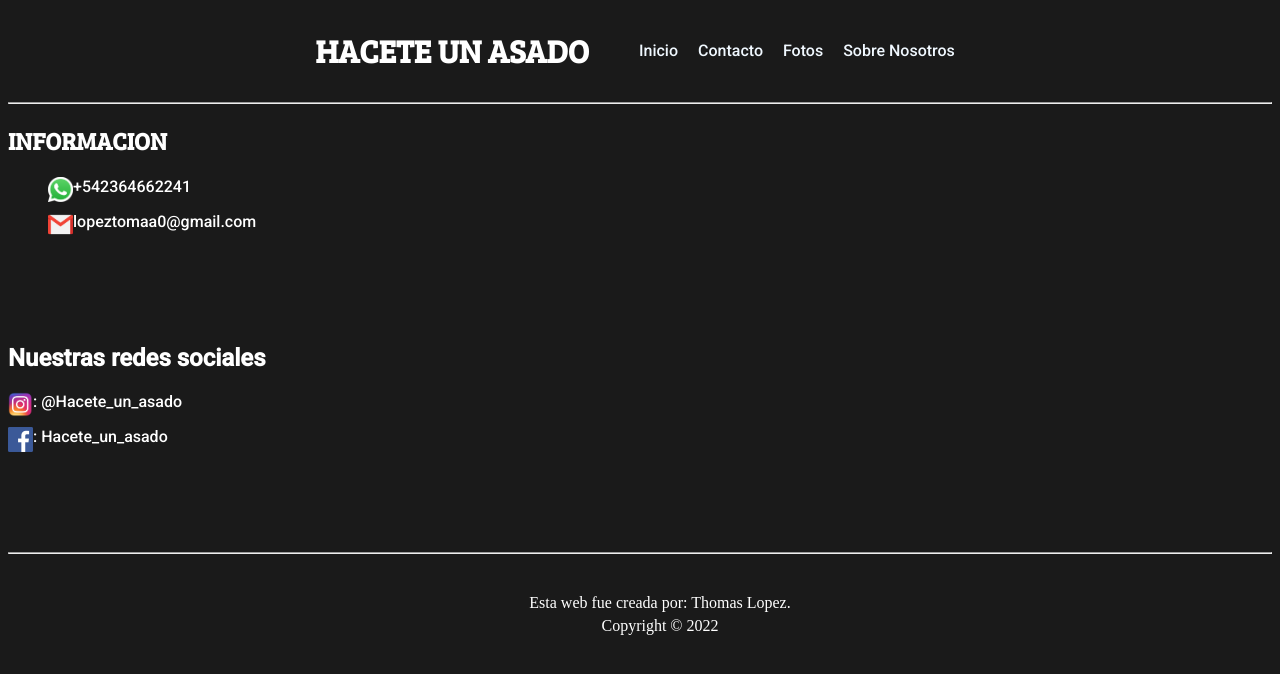
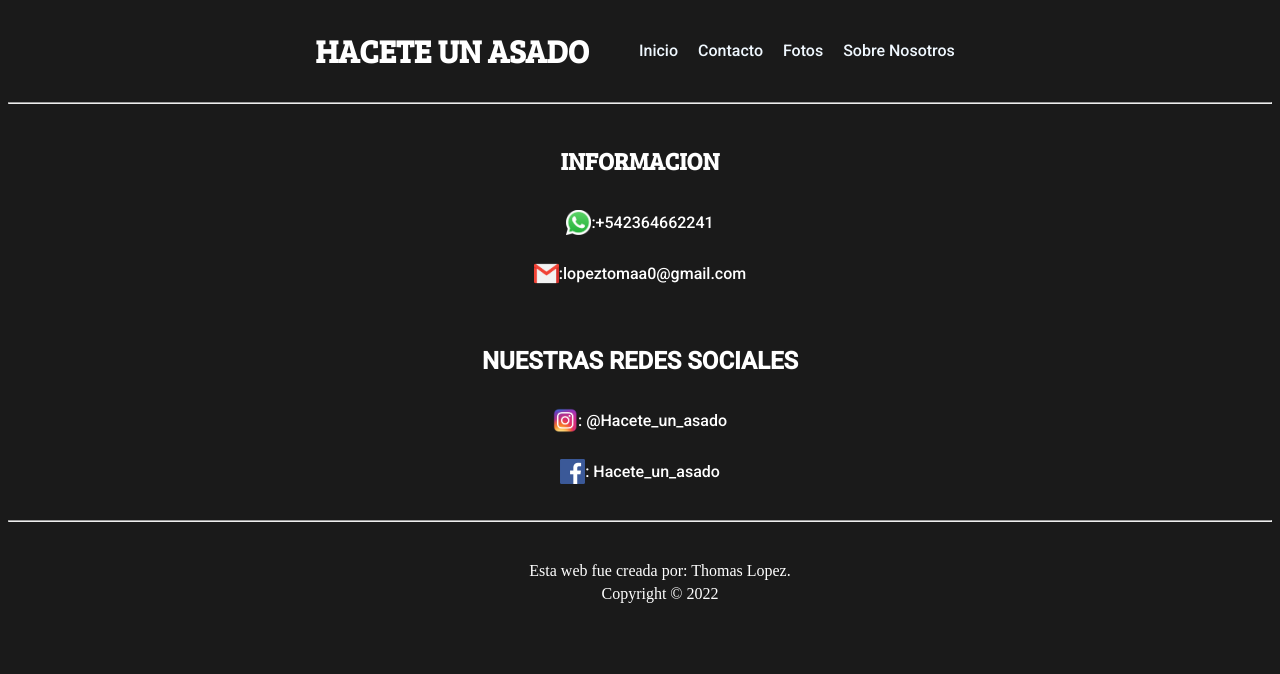
Before and after one commit to Thomas-lopez/hacete_un_asado, a plain HTML site: page paginas/contacto.html in a window 1280 px wide. Drawn offline with Linux system fonts and the light colour scheme.

Commit message:
Centre la informacion de la pagina contactos

```diff
--- a/css/estilos.css
+++ b/css/estilos.css
@@ -10,7 +10,11 @@ h1{
 h2{
     color: white;
     font-family: 'Bree Serif', serif;
+    display:flex;
+    justify-content: center;
+    align-items: center;
 }
+
 
 body{
     background-color: #1a1a1a;
@@ -25,6 +29,7 @@ body{
     font-family: 'Roboto', sans-serif;
     text-decoration: none;
 }
+/* ANIMACION MENU */
 .header__lista:hover{
     transform: scale(1.10,1.10);
     transition: all 1s;
@@ -78,7 +83,11 @@ header{
     width: 25px;
     height: 25px;
     float: left;
+    display:flex;
+    justify-content: center;
+    align-items: center;
 }
+
 
 
 li{
@@ -107,7 +116,11 @@ li{
 .texto__redes{
     color: white;
     font-family: 'Roboto', sans-serif;
+    display:flex;
+    justify-content: center;
+    align-items: center;
 }
+
 
 .texto__info{
     color: white;
@@ -127,12 +140,23 @@ li{
 
 .section__principal{
     height: 200px;
+    display:flex;
+    justify-content: center;
+    align-items: center;
+    flex-direction: column;
 }
+
 
 .section__principal__nosotros{
     padding: 0 20px 0 20px;
 }
 .section__fotos{
+    display:flex;
+    justify-content: center;
+    align-items: center;
+}
+
+.info__contacto{
     display:flex;
     justify-content: center;
     align-items: center;
@@ -161,7 +185,6 @@ li{
     grid-area: asado;
     background-image: url("../recursos/asado.jpeg");
 }
-
 
 .chinchulines{
     grid-area: chinchulines;
--- a/paginas/contacto.html
+++ b/paginas/contacto.html
@@ -33,20 +33,23 @@
             <hr>
             <section class="section__principal">
                 <h2>INFORMACION</h2>
-                <ul class="texto__contacto">
+                <div class="info__contacto">
                     <img class="texto__contacto__img" src="../recursos/whatsapp.png">
-                    <p>+542364662241</p>
+                    <p class="texto__redes"> :+542364662241</p>
+                </div>
+                <div class="info__contacto">
                     <img class="texto__contacto__img" src="../recursos/gmail.png">
-                    <p>lopeztomaa0@gmail.com</p>
-                </ul>
+                    <p class="texto__redes"> :lopeztomaa0@gmail.com</p>
+                </div>
             </section>
+
             <section class="section__principal">
-                <h2 class="texto__redes">Nuestras redes sociales</h2>
-                <div>
+                <h2 class="texto__redes">NUESTRAS REDES SOCIALES</h2>
+                <div class="info__contacto">
                     <img class="texto__contacto__img" src="../recursos/instragram.png">
                     <p class="texto__redes">: @Hacete_un_asado</p>
                 </div>
-                <div>
+                <div class="info__contacto">
                     <img class="texto__contacto__img" src="../recursos/facebook.png">
                     <p class="texto__redes">: Hacete_un_asado</p>
                 </div>
```
